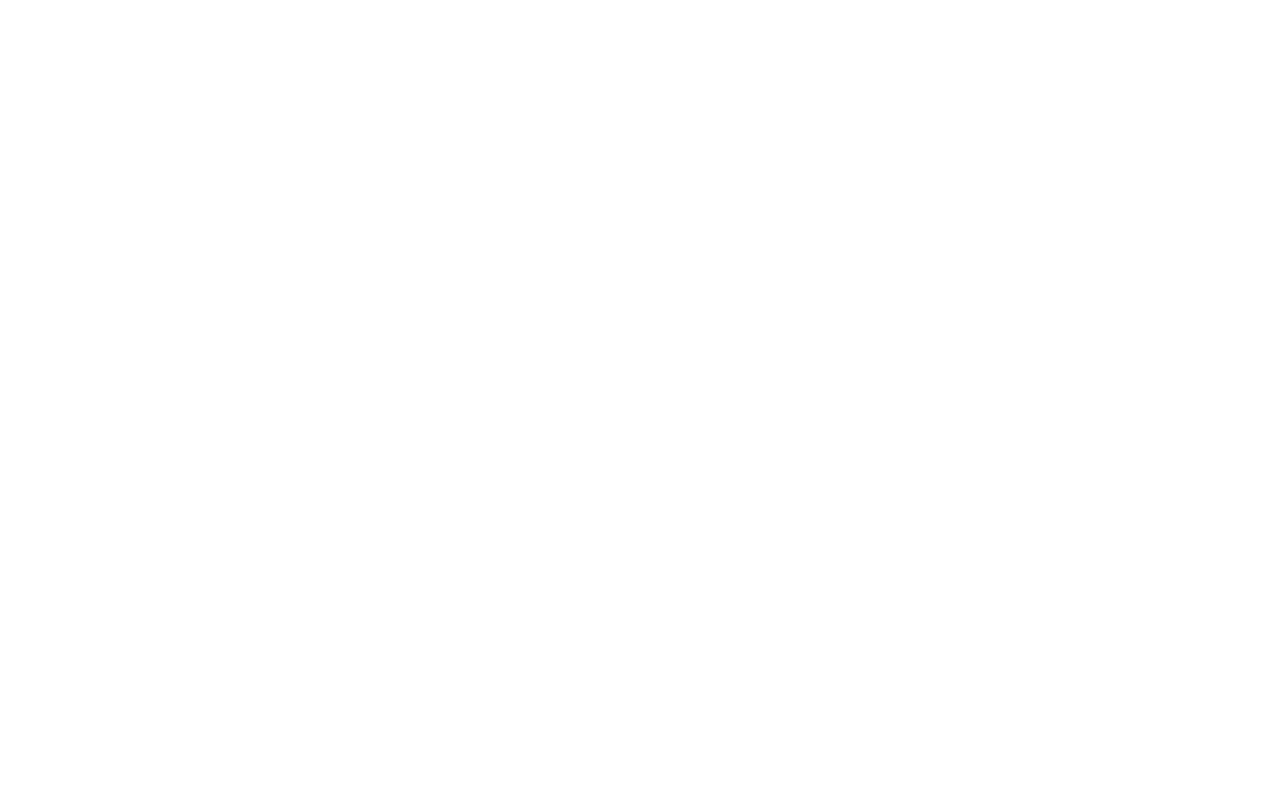
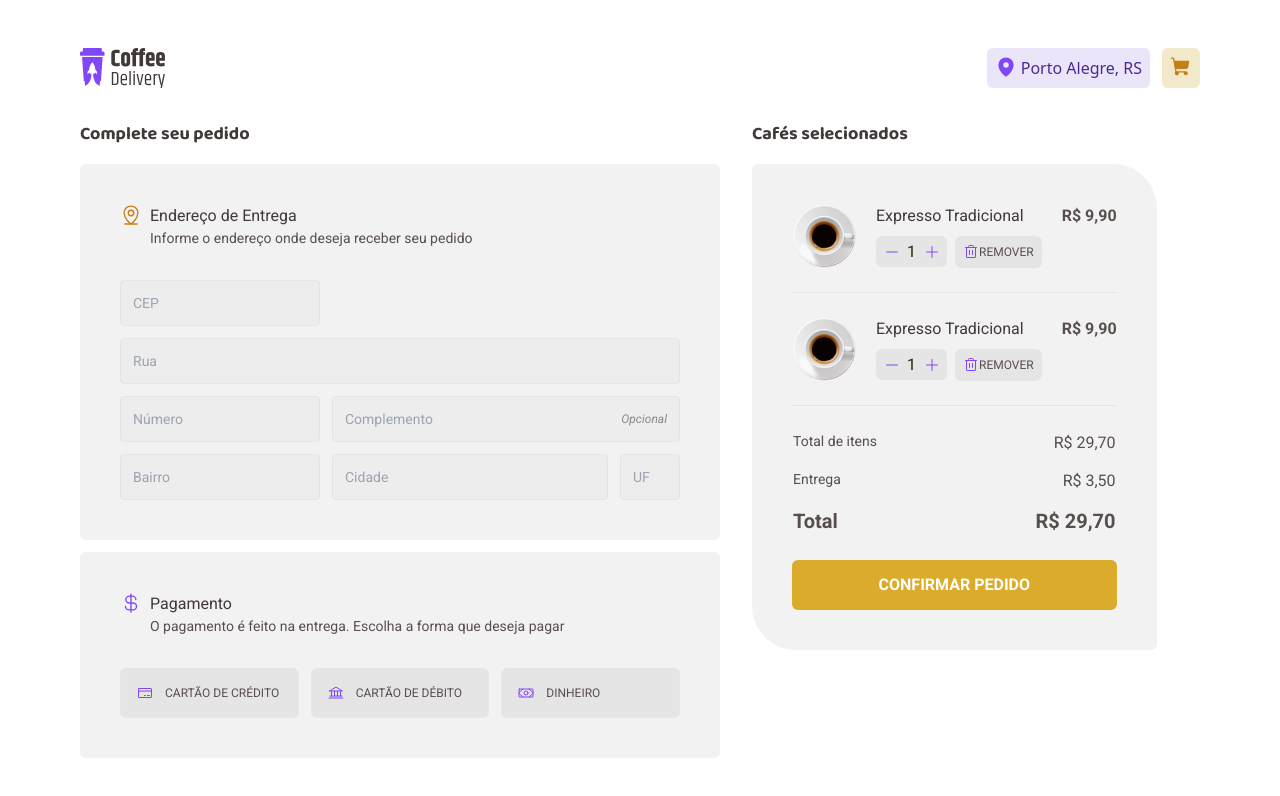
Before and after one commit to rcnald/ignite-coffe, a React (Vite) app: page /checkout in a window 1280 px wide. Before the commit this address had no page. Shown: the top 796 px of the page. Built offline with nearby package versions, Linux system fonts and the light colour scheme.

Commit message:
feat: add initial cart page UI

```diff
--- a/src/Router.tsx
+++ b/src/Router.tsx
@@ -1,5 +1,6 @@
 import { Route, Routes } from 'react-router-dom'
 import { DefaultLayout } from './layouts/default'
+import { Checkout } from './pages/checkout'
 import { Home } from './pages/home'
 
 export function Router() {
@@ -7,6 +8,7 @@
     <Routes>
       <Route path="/" element={<DefaultLayout />}>
         <Route path="/" element={<Home />} />
+        <Route path="/checkout" element={<Checkout />} />
       </Route>
     </Routes>
   )
--- a/src/components/header/index.tsx
+++ b/src/components/header/index.tsx
@@ -1,22 +1,25 @@
 import { MapPin, ShoppingCart } from 'phosphor-react'
+import { Link } from 'react-router-dom'
 import logo from '../../assets/complete-logo.svg'
 
 export function Header() {
   return (
     <header className="flex justify-between py-8">
-      <img
-        src={logo}
-        alt="Copo de café roxo, ao lado da escrita 'Coffee Delivery'"
-      />
+      <Link to={'/'}>
+        <img
+          src={logo}
+          alt="Copo de café roxo, ao lado da escrita 'Coffee Delivery'"
+        />
+      </Link>
       <div className="flex gap-3">
         <span className="flex w-fit gap-1 rounded-md bg-accent-light p-2 text-accent-dark">
           <MapPin className="text-accent-default" size={22} weight="fill" />
           Porto Alegre, RS
         </span>
 
-        <button className="rounded-md bg-brand-light p-2">
+        <Link to={'/checkout'} className="rounded-md bg-brand-light p-2">
           <ShoppingCart className="text-brand-dark" size={22} weight="fill" />
-        </button>
+        </Link>
       </div>
     </header>
   )
--- /dev/null
+++ b/src/components/input/index.tsx
@@ -0,0 +1,32 @@
+import { ComponentProps, useId } from 'react'
+import { cn } from '../../lib/utils'
+
+interface InputProps extends ComponentProps<'input'> {
+  className?: string
+  placeholder: string
+}
+
+export function Input({ placeholder, className, ...props }: InputProps) {
+  const id = useId()
+  return (
+    <label
+      className={cn(
+        'flex items-center rounded-[4px] border border-solid border-base-button bg-base-input p-3 text-sm text-base-text placeholder:text-base-label  focus-within:border-brand-dark',
+        className,
+      )}
+      htmlFor={id}
+    >
+      <span className="sr-only">{placeholder}</span>
+      <input
+        className="peer w-full bg-transparent focus:outline-none"
+        id={id}
+        placeholder={placeholder}
+        type="text"
+        {...props}
+      />
+      <span className="text-xs italic text-base-label peer-required:hidden">
+        Opcional
+      </span>
+    </label>
+  )
+}
--- /dev/null
+++ b/src/components/select/index.tsx
@@ -0,0 +1,31 @@
+import { ComponentProps, useId } from 'react'
+import { cn } from '../../lib/utils'
+
+interface SelectIconProps {
+  icon: React.ElementType
+  className?: string
+  size?: number
+}
+
+type SelectProps = ComponentProps<'input'>
+
+export function Select({ children, ...props }: SelectProps) {
+  const id = useId()
+  return (
+    <label
+      className="flex flex-1 cursor-pointer items-center gap-3 whitespace-nowrap rounded-md border border-solid bg-base-button p-4 text-xs uppercase text-base-text hover:bg-base-hover hover:text-base-subtitle has-[:checked]:border-accent-default has-[:checked]:bg-accent-light has-[:checked]:text-base-text"
+      htmlFor={id}
+    >
+      {children}
+      <input className="sr-only" type="radio" id={id} {...props} />
+    </label>
+  )
+}
+
+export function SelectIcon({
+  className,
+  size = 16,
+  icon: Icon,
+}: SelectIconProps) {
+  return <Icon className={cn('text-accent-default', className)} size={size} />
+}
--- /dev/null
+++ b/src/pages/checkout/index.tsx
@@ -0,0 +1,169 @@
+import {
+  Bank,
+  CreditCard,
+  CurrencyDollar,
+  MapPinLine,
+  Minus,
+  Money,
+  Plus,
+  Trash,
+} from 'phosphor-react'
+import { Input } from '../../components/input'
+import { Select, SelectIcon } from '../../components/select'
+
+export function Checkout() {
+  return (
+    <div className="flex gap-8 font-roboto">
+      <section className="flex w-full max-w-[640px] flex-col gap-4">
+        <h1 className="font-baloo text-lg font-bold text-base-subtitle">
+          Complete seu pedido
+        </h1>
+        <form className="flex flex-col gap-3">
+          <fieldset className="flex flex-col gap-8 rounded-md bg-base-card p-10 ">
+            <div className="flex gap-2">
+              <MapPinLine className="text-brand-dark" size={22} />
+              <span>
+                <h2 className="text-base text-base-subtitle">
+                  Endereço de Entrega
+                </h2>
+                <p className="text-sm text-base-text">
+                  Informe o endereço onde deseja receber seu pedido
+                </p>
+              </span>
+            </div>
+            <div className="grid grid-cols-[200px_1fr_60px] gap-3">
+              <Input placeholder="CEP" required />
+              <Input
+                className="col-span-full row-start-2"
+                placeholder="Rua"
+                required
+              />
+              <Input className="row-start-3" placeholder="Número" required />
+              <Input
+                className="col-span-2 row-start-3"
+                placeholder="Complemento"
+              />
+              <Input className="row-start-4" placeholder="Bairro" required />
+              <Input className="row-start-4" placeholder="Cidade" required />
+              <Input className="row-start-4" placeholder="UF" required />
+            </div>
+          </fieldset>
+          <fieldset className="flex flex-col gap-8 rounded-md bg-base-card p-10 ">
+            <div className="flex gap-2">
+              <CurrencyDollar className="text-accent-default" size={22} />
+              <span>
+                <h2 className="text-base text-base-subtitle">Pagamento</h2>
+                <p className="text-sm text-base-text">
+                  O pagamento é feito na entrega. Escolha a forma que deseja
+                  pagar
+                </p>
+              </span>
+            </div>
+            <div className="flex gap-3">
+              <Select name="d" value="credit">
+                <SelectIcon icon={CreditCard} />
+                Cartão de crédito
+              </Select>
+              <Select name="d" value="debit">
+                <SelectIcon icon={Bank} />
+                cartão de débito
+              </Select>
+              <Select name="d" value="cash">
+                <SelectIcon icon={Money} />
+                dinheiro
+              </Select>
+            </div>
+          </fieldset>
+        </form>
+      </section>
+      <section className="flex flex-col gap-4">
+        <h1 className="font-baloo text-lg font-bold text-base-subtitle">
+          Cafés selecionados
+        </h1>
+        <div className="flex flex-col gap-6 rounded-bl-[44px] rounded-br-md rounded-tl-md rounded-tr-[44px] bg-base-card p-10">
+          <ul className="flex flex-col gap-6">
+            <li className="flex gap-5 border-b border-solid border-base-button pb-6">
+              <img className="size-16" src="./coffee.png" alt="" />
+              <div className="flex flex-col gap-2">
+                <h2 className="text-base text-base-subtitle">
+                  Expresso Tradicional
+                </h2>
+                <div className="flex gap-2">
+                  <div className="grid h-fit shrink-0 grid-cols-3 place-items-center items-center rounded-md bg-base-button p-[5.5px]">
+                    <button className="text-accent-default">
+                      <Minus size={16} />
+                    </button>
+                    <span className="grid size-5 place-content-center text-base text-base-title">
+                      {1}
+                    </span>
+                    <button className="text-accent-default">
+                      <Plus size={16} />
+                    </button>
+                  </div>
+                  <button className="flex h-fit items-center rounded-md bg-base-button p-2 text-xs uppercase text-base-text">
+                    <Trash className="text-accent-default" size={16} />
+                    Remover
+                  </button>
+                </div>
+              </div>
+              <span className="text-base font-bold text-base-text before:content-['R$_']">
+                9,90
+              </span>
+            </li>
+            <li className="flex gap-5 border-b border-solid border-base-button pb-6">
+              <img className="size-16" src="./coffee.png" alt="" />
+              <div className="flex flex-col gap-2">
+                <h2 className="text-base text-base-subtitle">
+                  Expresso Tradicional
+                </h2>
+                <div className="flex gap-2">
+                  <div className="grid h-fit shrink-0 grid-cols-3 place-items-center items-center rounded-md bg-base-button p-[5.5px]">
+                    <button className="text-accent-default">
+                      <Minus size={16} />
+                    </button>
+                    <span className="grid size-5 place-content-center text-base text-base-title">
+                      {1}
+                    </span>
+                    <button className="text-accent-default">
+                      <Plus size={16} />
+                    </button>
+                  </div>
+                  <button className="flex h-fit items-center rounded-md bg-base-button p-2 text-xs uppercase text-base-text">
+                    <Trash className="text-accent-default" size={16} />
+                    Remover
+                  </button>
+                </div>
+              </div>
+              <span className="text-base font-bold text-base-text before:content-['R$_']">
+                9,90
+              </span>
+            </li>
+          </ul>
+          <table className="flex w-full flex-col gap-3  ">
+            <tr className="flex justify-between">
+              <td className="text-sm text-base-text">Total de itens</td>
+              <td className="text-base text-base-text before:content-['R$_']">
+                29,70
+              </td>
+            </tr>
+            <tr className="flex justify-between">
+              <td className="text-sm text-base-text">Entrega</td>
+              <td className="text-base text-base-text before:content-['R$_']">
+                3,50
+              </td>
+            </tr>
+            <tr className="flex justify-between">
+              <td className="text-xl font-bold text-base-text">Total</td>
+              <td className="text-xl font-bold text-base-text before:content-['R$_']">
+                29,70
+              </td>
+            </tr>
+          </table>
+          <button className="rounded-md bg-brand-default p-3 font-bold uppercase leading-relaxed text-white">
+            confirmar pedido
+          </button>
+        </div>
+      </section>
+    </div>
+  )
+}
```
